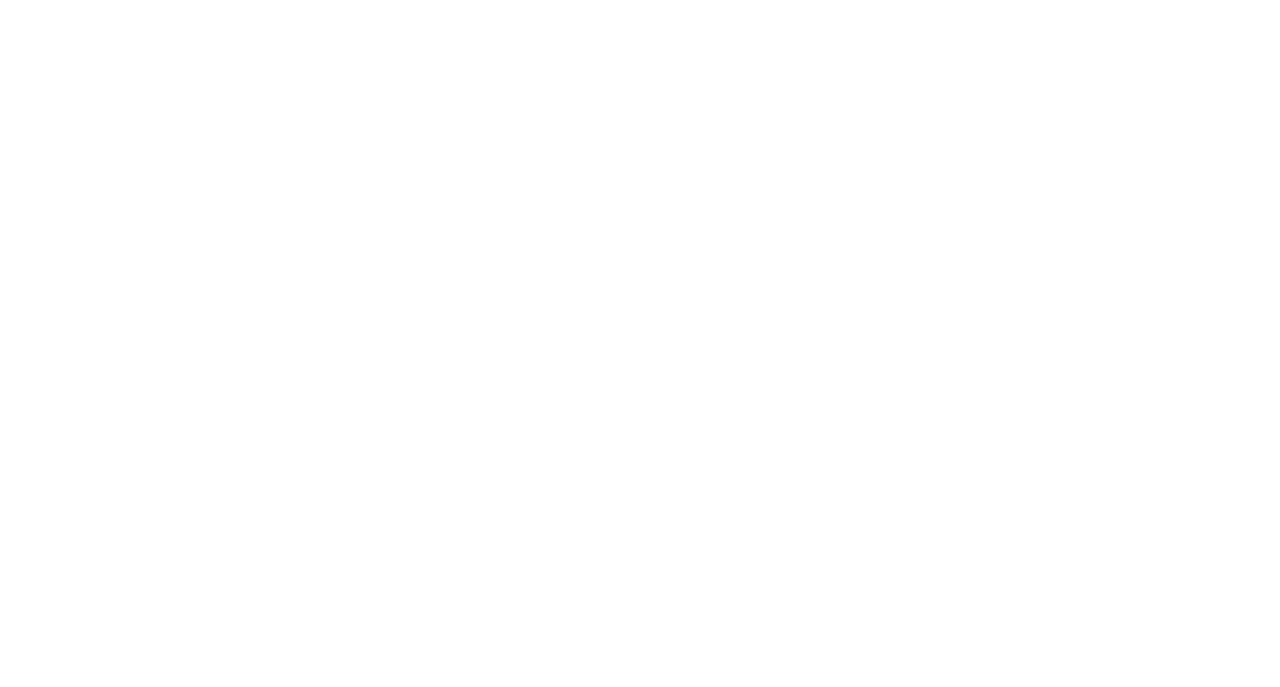
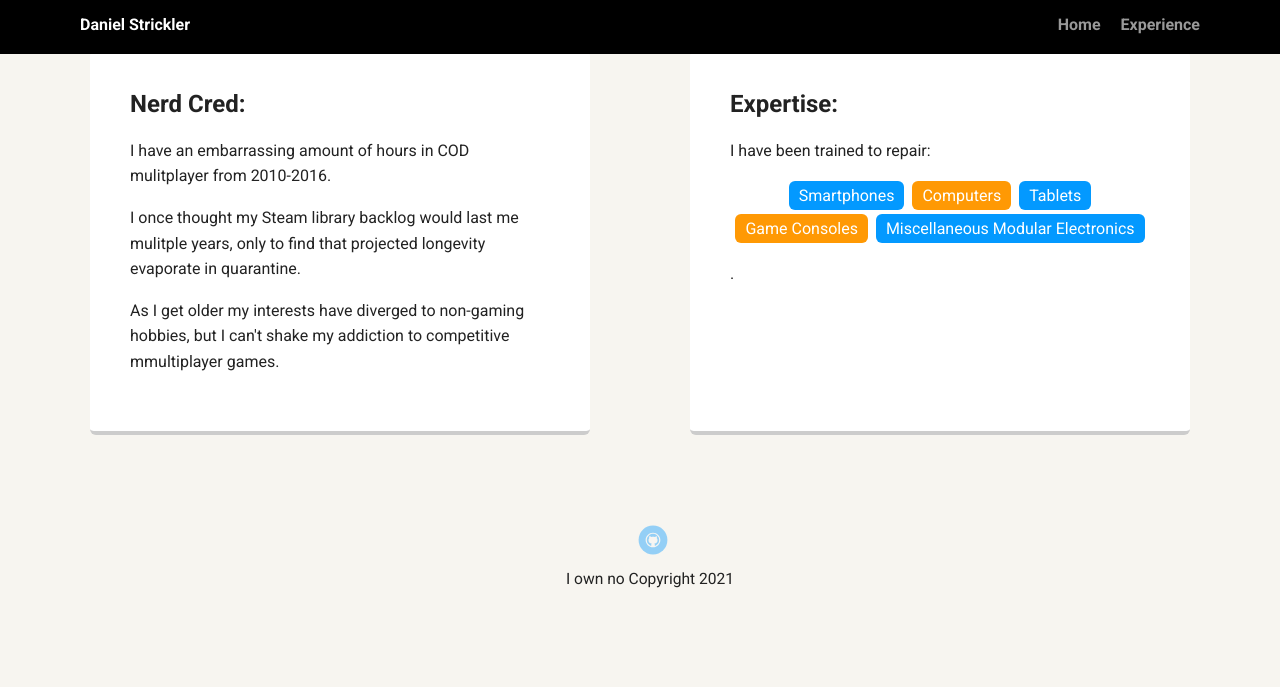
Before and after one commit to Dstrickler0/Website-Project, a plain HTML site: page experience.html in a window 1280 px wide. Drawn offline with Linux system fonts and the light colour scheme; a web font is replaced by a local one.

Commit message:
Completed Index and Experience pages
Changed the placeholder information and images. Created an "experience" page using the index as a template. Made sure dead links were removed and divs are populated.

```diff
--- a/experience.html
+++ b/experience.html
@@ -0,0 +1,49 @@
+<!doctype html>
+<html lang="en">
+<head>
+  <meta charset="utf-8">
+  <title>Daniel Strickler's Experience</title>
+  <meta name="viewport" content="width=device-width, initial-scale=1.0">
+  <link rel="stylesheet" href="styles.css">
+  <link href="https://fonts.googleapis.com/css?family=Muli%7CRoboto:400,300,500,700,900" rel="stylesheet">
+</head>
+  <body>
+
+    <div class="main-nav">
+        <ul class="nav">
+          <li class="name">Daniel Strickler</li>
+          <li><a href="index.html">Home</a></li>
+          <li><a href="experience.html">Experience</a></li>
+        </ul>
+    </div>
+
+    <main class="flex">
+      <div class="card">
+        <h2>Nerd Cred:</h2>
+        <p> I have an embarrassing amount of hours in COD mulitplayer from 2010-2016.</p>
+        <p>    I once thought my Steam library backlog would last me mulitple years, only to find that projected longevity evaporate in quarantine. </p>
+        <p>As I get older my interests have diverged to non-gaming hobbies, but I can't shake my addiction to competitive mmultiplayer games.</p>
+      </div>
+
+      <div class="card">
+        <h2>Expertise:</h2>
+        <p>I have been trained to repair:</p>
+        <ul class="skills">
+          <li>Smartphones </li>
+          <li>Computers</li>
+          <li>Tablets</li>
+          <li>Game Consoles</li>
+          <li>Miscellaneous Modular Electronics </li>
+        </ul>
+        <p>.</p>
+      </div>
+
+    </main>
+    <footer>
+      <ul>
+        <li><a href="https://github.com/Dstrickler0" class="social github">Github</a></li>
+      </ul>
+      <p class="copyright">I own no Copyright 2021</p>
+    </footer>
+  </body>
+  </html>
--- a/styles.css
+++ b/styles.css
@@ -57,7 +57,7 @@ a:hover {
 
 header {
   text-align: center;
-  background: url('images/portland.jpg') no-repeat top center ;
+  background: url('images/Richmond.jpg') no-repeat center ;
   background-size: cover;
   overflow: hidden;
   padding-top: 60px;
@@ -151,12 +151,7 @@ a.social {
   opacity: .4;
   transition: all .5s;
 }
-a.twitter {
-  background-image: url(images/twitter.svg);
-}
-a.linkedin {
-  background-image: url(images/linkedin.svg);
-}
+
 a.github {
   background-image: url(images/github.svg);
 }
```
Also changed, not shown: index.html (+7 -8 lines), images/me.png (deleted), images/portland.jpg (deleted), 1 other file.
